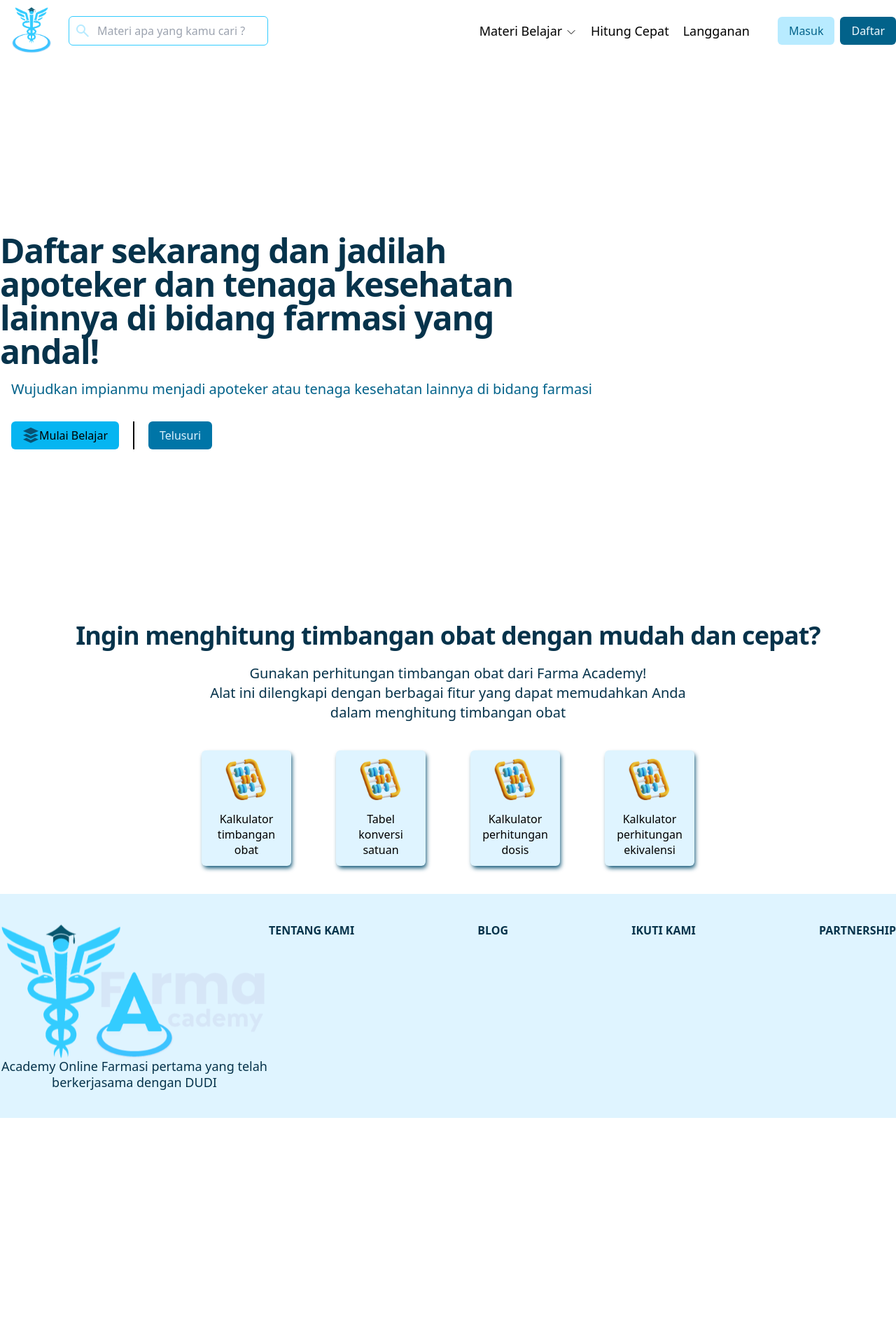
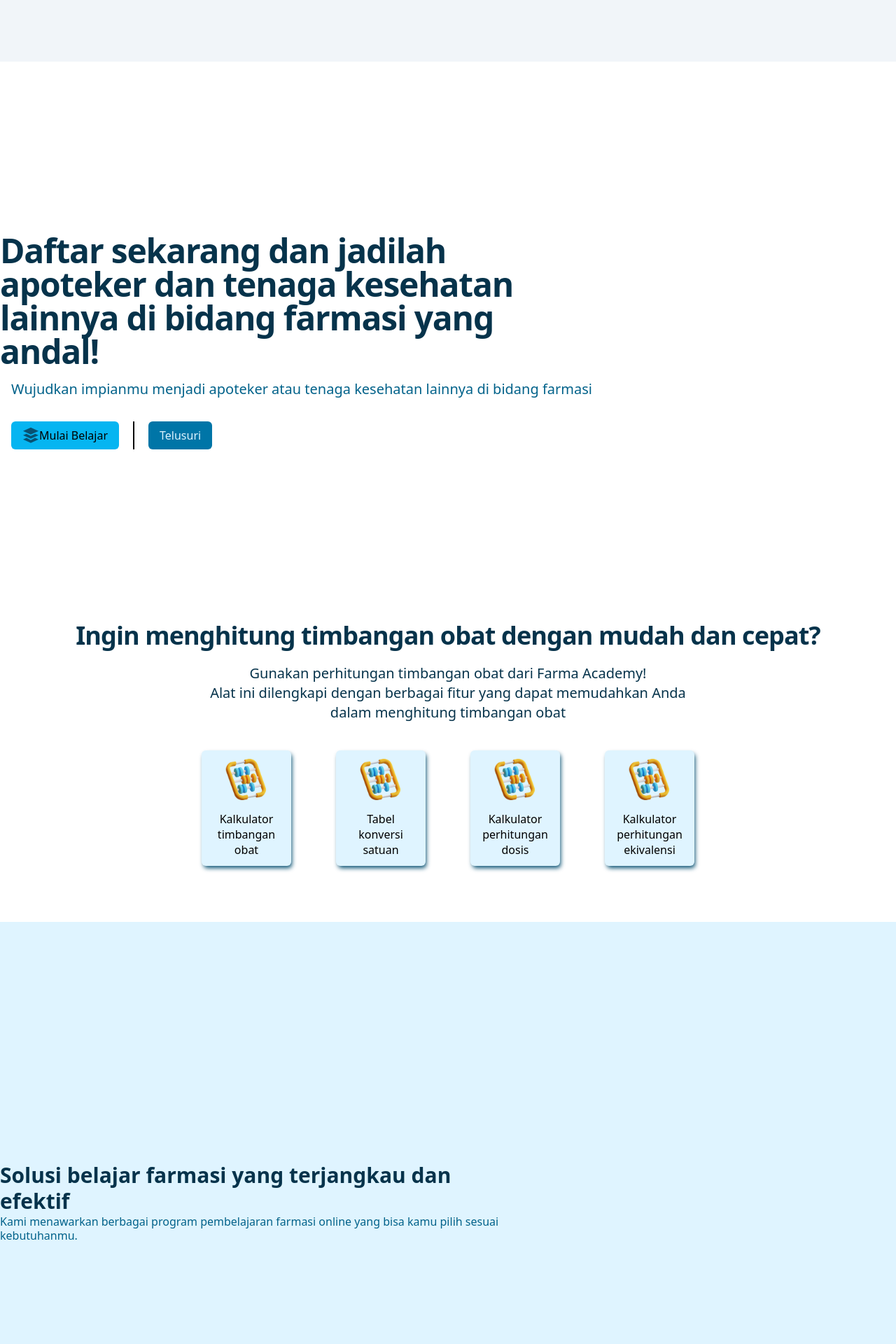
Before and after one commit to dalevar/farma_academy, a React (Vite) app: page / in a window 1280 px wide. Shown: the top 1920 px of the page at 70% size. Before the commit the page ends 1597 px from the top, so only its background shows below. Built offline with nearby package versions, Linux system fonts and the light colour scheme.

Commit message:
dropdown component added

```diff
--- a/package.json
+++ b/package.json
@@ -11,7 +11,7 @@
   },
   "dependencies": {
     "@material-tailwind/react": "^2.1.4",
-    "framer-motion": "^10.16.4",
+    "framer-motion": "^4.1.17",
     "react": "^18.2.0",
     "react-dom": "^18.2.0",
     "react-router-dom": "^6.18.0"
--- /dev/null
+++ b/src/App.jsx
@@ -0,0 +1,16 @@
+import { Route, Routes } from "react-router-dom";
+import LandingPage from "./pages/landing_page/App";
+import Header from "./components/layouts/Header";
+import Footer from "./components/layouts/Footer";
+
+export default function App() {
+    return (
+        <div className='flex flex-col min-h-screen'>
+            <Header />
+            <Routes>
+                <Route path="/" element={<LandingPage />} />
+            </Routes>
+            <Footer />
+        </div>
+    )
+}
--- a/src/components/Dropdown.jsx
+++ b/src/components/Dropdown.jsx
@@ -1,5 +1,37 @@
-export default function Dropdown() {
+import { useState } from "react"
+import { motion, AnimatePresence } from "framer-motion"
+import PropTypes from 'prop-types';
+
+import { IconChevron } from "./Icons";
+
+
+export default function Dropdown({ listItems, tittleDropdown }) {
+    const [isOpen, setIsOpen] = useState(false)
     return (
-        <div></div>
+        <div className="relative">
+            <button className="flex items-center" onClick={() => setIsOpen(value => !value)}>{tittleDropdown} <span className={"w-4 h-4 inline-flex transition-all items-center " + (isOpen && ' rotate-180')}><IconChevron /></span></button>
+            {/* <AnimatePresence> */}
+            {isOpen &&
+                <motion.div key="modal" initial={{ opacity: 0 }} animate={{ opacity: 1 }} exit={{ opacity: 0 }} className="overflow-hidden absolute top-10 border border-farma-200 whitespace-nowrap rounded-md p-3 left-3 flex flex-col gap-2">
+                    {
+                        listItems.map((listItem, i) => {
+                            return (
+                                <a key={i} href="" className="flex items-center gap-1"><span className="inline-block w-6 h-6">{listItem.icon}</span> {listItem.title}</a>
+                            )
+                        })
+                    }
+                </motion.div>
+            }
+            {/* </AnimatePresence> */}
+        </div>
     )
 }
+Dropdown.propTypes = {
+    listItems: PropTypes.arrayOf(
+        PropTypes.shape({
+            icon: PropTypes.node.isRequired,
+            title: PropTypes.string.isRequired,
+        })
+    ).isRequired,
+    tittleDropdown: PropTypes.string.isRequired,
+};
--- a/src/components/Icons.jsx
+++ b/src/components/Icons.jsx
@@ -30,3 +30,11 @@ export function IconSubwayBook() {
         </svg>
     )
 }
+
+export function IconPharmacy() {
+    return (
+        <svg xmlns="http://www.w3.org/2000/svg" className="w-full h-full" viewBox="0 0 24 24" fill="none">
+            <path d="M5.10016 21C4.40016 21 3.8545 20.725 3.46316 20.175C3.07183 19.625 2.98416 19.025 3.20016 18.375L5.00016 13L3.20016 7.625C2.9835 6.975 3.07116 6.375 3.46316 5.825C3.85516 5.275 4.40083 5 5.10016 5H15.7002L16.7252 2.175C16.8418 1.84166 17.0545 1.604 17.3632 1.462C17.6718 1.32 17.9925 1.30766 18.3252 1.425C18.6585 1.54166 18.8962 1.75433 19.0382 2.063C19.1802 2.37166 19.1925 2.69233 19.0752 3.025L18.3502 5H18.9002C19.6002 5 20.1462 5.275 20.5382 5.825C20.9302 6.375 21.0175 6.975 20.8002 7.625L19.0002 13L20.8002 18.375C21.0168 19.025 20.9292 19.625 20.5372 20.175C20.1452 20.725 19.5995 21 18.9002 21H5.10016ZM11.0002 17H13.0002V14H16.0002V12H13.0002V9H11.0002V12H8.00016V14H11.0002V17ZM5.10016 19H18.9002L16.9002 13L18.9002 7H5.10016L7.10016 13L5.10016 19Z" fill="#085172" />
+        </svg>
+    )
+}
--- a/src/components/_Navbar.jsx
+++ b/src/components/_Navbar.jsx
@@ -1,5 +1,6 @@
 import { Link, useNavigate, useParams } from "react-router-dom";
 import { useState } from "react";
+
 const Navbar = () => {
   let [search, setSearch] = useState("");
   const navigation = useNavigate();
@@ -15,7 +16,7 @@ const Navbar = () => {
     <nav className="fixed top-0 w-full flex justify-between items-center p-5 h-28 bg-white">
       <div className="w-40 2xl:w-44 xl:w-44 lg:w-28 md:w-32 sm:w-28">
         <img
-          src="/images/BIG LOGO.png"
+          src="/logos/BigLogo.png"
           alt="none"
           className="object-cover w-full"
         />
@@ -72,30 +73,26 @@ const Navbar = () => {
         <div className="nav-list hidden items-center 2xl:me-16 xl:me-8 me-14 2xl:flex xl:flex lg:flex md:flex sm:hidden flex-wrap justify-between">
           <ul className="flex items-center text-farma-950 font-medium">
             <li
-              className={`me-6 2xl:text-xl lg:text-md ${
-                paramsSlug === "materi" && "underline decoration-farma-700"
-              }`}
+              className={`me-6 2xl:text-xl lg:text-md ${paramsSlug === "materi" && "underline decoration-farma-700"
+                }`}
             >
               <Link to={"./module"}>Materi belajar</Link>
             </li>
             <li
-              className={`me-5 2xl:text-xl lg:text-md ${
-                paramsSlug === "materi" && "underline decoration-farma-700"
-              }`}
+              className={`me-5 2xl:text-xl lg:text-md ${paramsSlug === "materi" && "underline decoration-farma-700"
+                }`}
             >
               <Link to={"./hitung-cepat"}>Hitung cepat</Link>
             </li>
             <li
-              className={`me-5 2xl:text-xl lg:text-md ${
-                paramsSlug === "materi" && "underline decoration-farma-700"
-              }`}
+              className={`me-5 2xl:text-xl lg:text-md ${paramsSlug === "materi" && "underline decoration-farma-700"
+                }`}
             >
               <Link to={"./community"}>Community</Link>
             </li>
             <li
-              className={`me-5 2xl:text-xl lg:text-md ${
-                paramsSlug === "materi" && "underline decoration-farma-700"
-              }`}
+              className={`me-5 2xl:text-xl lg:text-md ${paramsSlug === "materi" && "underline decoration-farma-700"
+                }`}
             >
               <Link to={"./langganan"}>Langganan</Link>
             </li>
--- /dev/null
+++ b/src/components/button/LoginButton.jsx
@@ -0,0 +1,15 @@
+import { useState } from "react"
+
+export default function LoginButton() {
+    const [isOpen, setIsOpen] = useState(false)
+    return (
+        <>
+            <button type="button" onClick={() => setIsOpen(value => !value)} className="inline-block px-4 py-2 text-farma-800 bg-farma-200 rounded-md">Masuk</button>
+
+            <div className="fixed z-10 flex justify-center items-center top-0 left-0 right-0 bottom-0 bg-slate-100">
+                <div></div>
+            </div>
+        </>
+
+    )
+}
--- a/src/components/layouts/Header.jsx
+++ b/src/components/layouts/Header.jsx
@@ -1,23 +1,50 @@
-import { IconBurger, IconChevron, IconSearch } from "../Icons";
+import { useState } from "react";
+import { IconBurger, IconPharmacy, IconSearch, IconSubwayBook } from "../Icons";
+import Dropdown from "../Dropdown";
+import LoginButton from "../button/LoginButton";
+
 
 export default function Header() {
+    const [search, setSearch] = useState('')
+
+    const dropdownListItems = [
+        {
+            icon: <IconSubwayBook />,
+            title: 'Module Belajar',
+        },
+        {
+            icon: <IconPharmacy />,
+            title: 'Alat-alat Laboratorium',
+        },
+    ]
+
 
     return (
-        <header className="sticky top-0 bg-white/75">
+        <header className="sticky top-0 backdrop-blur-sm bg-white/75 select-none z-50">
             <nav className="flex container mx-auto items-center justify-between px-3 lg:px-0">
                 <div className="flex items-center gap-2">
                     {/* logo */}
                     <img src="/logos/Logo.png" alt="Logo" width={90} />
 
                     {/* search form */}
-
                     <form>
                         <div className="relative flex items-center">
-                            <input type="text" name="search" id="search" className="border border-farma-400 pr-3 pl-10 w-full outline-none py-2 rounded-md" placeholder="Materi apa yang kamu cari ?" />
+                            <input onInput={(event) => setSearch(event.target.value)} type="text" name="search" id="search" className="border border-farma-400 pr-3 pl-10 w-full outline-none py-2 rounded-md" placeholder="Materi apa yang kamu cari ?" />
                             <label htmlFor="search" className="absolute left-2 w-6 h-6"><IconSearch /></label>
+                            {search !== '' &&
+                                <div className="absolute top-11 rounded-md w-full border border-farma-200">
+                                    <div className="border rounded-md py-1 px-2 m-2">{search}</div>
+                                    <a href="" className="px-4 py-2 mt-2 bg-farma-200 flex justify-between">
+                                        Lihat Semua Kelas <span>&gt;</span>
+                                    </a>
+                                </div>
+                            }
                         </div>
                     </form>
+
                 </div>
+
+
 
 
                 {/* nav ketika lebih dari lg */}
@@ -25,7 +52,7 @@ export default function Header() {
                     {/* Nav */}
                     <div className="flex gap-5 text-lg mr-5">
                         <div>
-                            <button className="">Materi Belajar <span className="inline-block w-4 h-4"><IconChevron /></span></button>
+                            <Dropdown tittleDropdown="Materi Belajar" listItems={dropdownListItems} />
                         </div>
 
                         <div>
@@ -40,7 +67,7 @@ export default function Header() {
 
                     {/* Login or Regis */}
                     <div className="flex gap-2">
-                        <a href="" className="inline-block px-4 py-2 text-farma-800 bg-farma-200 rounded-md">Masuk</a>
+                        <LoginButton />
                         <a href="" className="inline-block px-4 py-2 text-farma-50 bg-farma-800 rounded-md">Daftar</a>
                     </div>
                 </div>
@@ -50,6 +77,7 @@ export default function Header() {
                     <button type="button" className="w-14 h-14"><IconBurger /></button>
                 </div>
             </nav>
-        </header>
+
+        </header >
     )
 }
--- a/src/main.jsx
+++ b/src/main.jsx
@@ -1,37 +1,23 @@
 import React from 'react'
 import ReactDOM from 'react-dom/client'
-import { createBrowserRouter, RouterProvider } from 'react-router-dom'
+import { BrowserRouter } from 'react-router-dom'
 import './index.css'
+import App from './App.jsx'
 
-
-import Header from './components/layouts/Header.jsx'
-import Footer from './components/layouts/Footer.jsx'
-
-import Dashboard from './pages/dashboard/App.jsx'
-import LandingPage from './pages/landing_page/App.jsx'
-
-// import { ThemeProvider } from "@material-tailwind/react";
-
-const router = createBrowserRouter([
-  {
-    path: "/",
-    element: <LandingPage />
-  },
-  {
-    path: "/dashboard",
-    element: <Dashboard />
-  },
-])
 ReactDOM.createRoot(document.getElementById('root')).render(
   <React.StrictMode>
     {/* <ThemeProvider> */}
-    <div className='flex flex-col min-h-screen'>
+    {/* <div className='flex flex-col min-h-screen'>
       <Header />
       <main className='flex-auto'>
         <RouterProvider router={router} />
       </main>
       <Footer />
-    </div>
+    </div> */}
     {/* </ThemeProvider> */}
+
+    <BrowserRouter>
+      <App />
+    </BrowserRouter>
   </React.StrictMode>,
 )
--- a/src/pages/landing_page/App.jsx
+++ b/src/pages/landing_page/App.jsx
@@ -2,6 +2,7 @@ import CalculatorCard from "../../components/card/Calculator";
 import { IconSubwayBook } from "../../components/Icons";
 
 const LandingPage = () => {
+
   return (
     <div>
       {/* banner */}
@@ -46,6 +47,20 @@ const LandingPage = () => {
       </section>
 
 
+      <section className="bg-farma-100 mt-20 text-farma-950">
+        <div className="container mx-auto flex items-center min-h-screen">
+          <div className="flex-auto">
+            <p className="break-words text-3xl leading-tight font-semibold">Solusi belajar farmasi yang terjangkau dan efektif</p>
+            <p className="text-farma-800 leading-tight break-words">Kami menawarkan berbagai program pembelajaran farmasi online yang bisa kamu pilih sesuai kebutuhanmu.</p>
+
+
+          </div>
+          <div className="basis-1/2">
+
+          </div>
+        </div>
+      </section>
+
 
     </div>
   );
```
Also changed, not shown: 1 other file (tests, documents, lock files or other folders).
